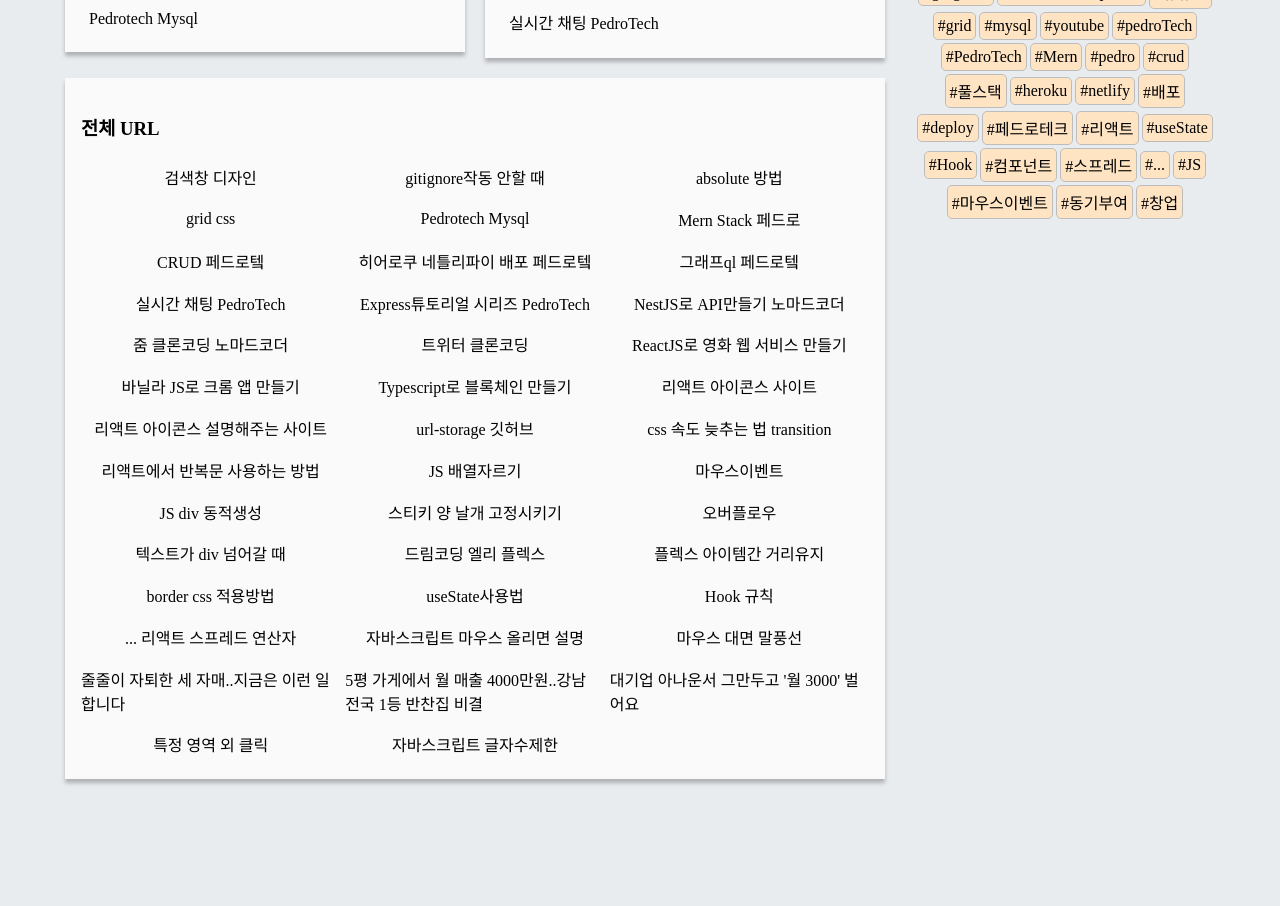
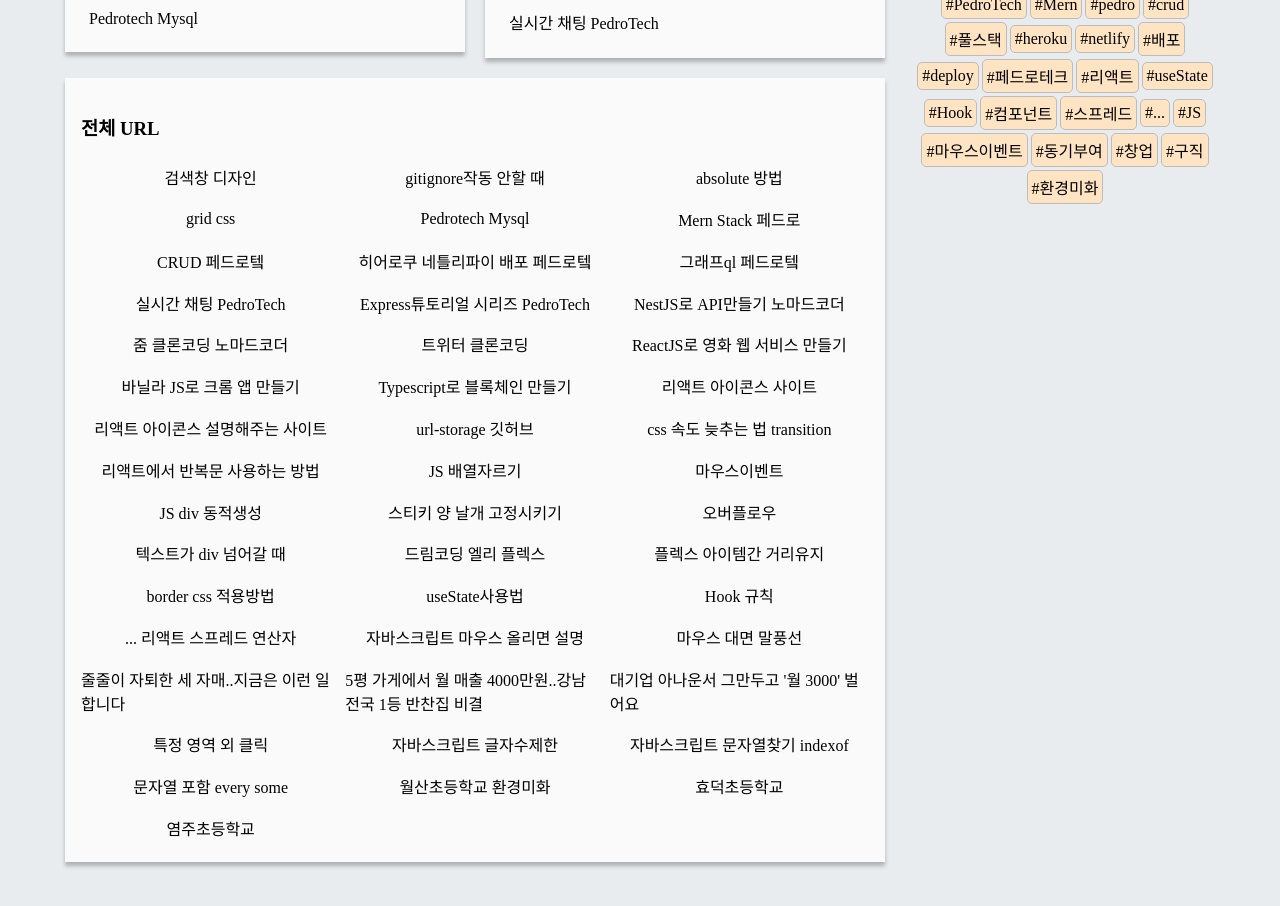
Before and after one commit to abehan7/urlseries, a React (Create React App) app in the folder client/: page / in a window 1280 px wide. Shown: the part 400-1306 px from the top of the page. Built offline with nearby package versions, Linux system fonts and the light colour scheme; a web font is replaced by a local one.

Commit message:
해쉬태그 알고리즘 어느정도 끝

```diff
--- a/client/src/components/BoxTagControler.js
+++ b/client/src/components/BoxTagControler.js
@@ -3,7 +3,7 @@ const BoxTagControler = (
   { BoxTags_First, setBoxTags_First, BoxTags, setBoxTags }
 ) => {
   var currentList = [];
-  console.log(e.target);
+  // console.log(e.target);
 
   // ====================================== 처음에 한번 누르면 전체 투명도 낮아지는 거 START ======================================
 
@@ -21,13 +21,13 @@ const BoxTagControler = (
     setBoxTags([...BoxTags, e.target.textContent]);
     // console.log(BoxTags);
     currentList = [...BoxTags, e.target.textContent];
-    console.log(currentList);
+    // console.log(currentList);
   } else {
     e.target.style.opacity = "0.3";
     setBoxTags(BoxTags.filter((oneTag) => oneTag !== e.target.textContent));
     currentList = BoxTags.filter((oneTag) => oneTag !== e.target.textContent);
-    console.log(currentList);
-    console.log(currentList.length);
+    // console.log(currentList);
+    // console.log(currentList.length);
   }
   // ====================================== 선택에 따라서 색깔변화 END ======================================
 
@@ -35,9 +35,10 @@ const BoxTagControler = (
   if (currentList.length === 0) {
     document.querySelectorAll(".tag").forEach((one) => {
       one.style.opacity = "1";
-      setBoxTags_First(true);
     });
+    setBoxTags_First(true);
   }
   // ====================================== 선택된거가 하나도 없으면 전체 색깔 찐하게 END ======================================
 };
+
 export default BoxTagControler;
--- /dev/null
+++ b/client/src/components/HashList.js
@@ -0,0 +1,5 @@
+import React from "react";
+
+const HashList = () => {};
+
+export default HashList;
--- a/client/src/components/HashTagsUnique.js
+++ b/client/src/components/HashTagsUnique.js
@@ -6,7 +6,7 @@ const HashTagsUnique = (values) => {
       // console.log(tag);
       if (!hashList.includes(tag)) {
         hashList.push(tag);
-        console.log(hashList);
+        // console.log(hashList);
       }
     });
   });
--- a/client/src/components/TotalUrlMap.js
+++ b/client/src/components/TotalUrlMap.js
@@ -22,11 +22,6 @@ const TotalUrlMap = ({ values }) => {
   return (
     <>
       {values.map((value) => {
-        // if (value.title.length >= 23) {
-        //   console.log(value.title.length);
-        //   value.title = value.title.substr(0, 23) + "...";
-        // }
-
         return (
           <>
             <div
--- /dev/null
+++ b/client/src/components/UrlsByHashTag.js
@@ -0,0 +1,44 @@
+import React from "react";
+
+const UrlsByHashTag = ({ values, BoxTags, totalUrls }) => {
+  // console.log(BoxTags);
+  // console.log(totalUrls);
+
+  var showThisList = [];
+  //해쉬태그는 여러개고 하나만 포함되어 있기만 하면 돼
+  //filteredSpots = spots.filter((spot) => filtered.every((v) => spot.S_AMENITY.includes(v)));
+  showThisList = values.filter((value) =>
+    BoxTags.some((v) => value.hashTags.includes(v))
+  );
+
+  console.log(showThisList);
+
+  return (
+    <>
+      {showThisList.map((value) => {
+        return (
+          <>
+            <div
+              className="T-url"
+              key={value.id}
+              onClick={() => {
+                window.open(value.url);
+              }}
+              onMouseEnter={() => {
+                // console.log(value);
+              }}
+              onContextMenu={(e) => {
+                console.log("우클릭");
+                e.preventDefault();
+              }}
+            >
+              <div className="valueTitle">{value.title}</div>
+            </div>
+          </>
+        );
+      })}
+    </>
+  );
+};
+
+export default UrlsByHashTag;
--- a/client/src/routers/MainPage.css
+++ b/client/src/routers/MainPage.css
@@ -149,9 +149,9 @@
   flex-direction: column;
   position: sticky;
   word-break: break-all;
-  margin-top: -350px;
+  margin-top: -500px;
   width: 300px;
-  top: 10%;
+  top: 5%;
   gap: 50px;
 }
 
--- a/client/src/routers/MainPage.js
+++ b/client/src/routers/MainPage.js
@@ -1,4 +1,4 @@
-import React, { useEffect, useMemo, useState } from "react";
+import React, { useEffect, useState } from "react";
 import "./MainPage.css";
 import { Link } from "react-router-dom";
 import urls from "../urls.json";
@@ -9,11 +9,13 @@ import TotalUrlMap from "../components/TotalUrlMap";
 import FiveUrls from "../components/FiveUrls";
 import HashTagsUnique from "../components/HashTagsUnique";
 import BoxTagControler from "../components/BoxTagControler";
+import UrlsByHashTag from "../components/UrlsByHashTag";
 
 const MainPage = () => {
   const [BoxTags, setBoxTags] = useState([]);
   const [BoxTags_First, setBoxTags_First] = useState(true);
   const [hashList, setHashList] = useState([]);
+  const [totalUrls, setTotalUrls] = useState(["123"]);
 
   const clickOutSide = (e) => {
     var target = e.target;
@@ -31,8 +33,13 @@ const MainPage = () => {
   window.document.oncontextmenu = () => {
     return false;
   };
+
   useEffect(() => {
     setHashList(HashTagsUnique(values));
+    //url들 넣는 리스트만들기
+    var TotalUrls_title = [];
+    values.forEach((tag) => TotalUrls_title.push(tag.title));
+    setTotalUrls(TotalUrls_title);
   }, []);
 
   return (
@@ -43,6 +50,7 @@ const MainPage = () => {
             onClick={() => {
               document.querySelector(".search-box > svg").style.display =
                 "none";
+              console.log(totalUrls);
             }}
           />
           <FaSearch />
@@ -66,9 +74,17 @@ const MainPage = () => {
           </div>
         </div>
         <div className="Big_Rect">
-          <h3>전체 URL</h3>
+          {BoxTags_First ? <h3>전체 URL</h3> : <h3>HashTag</h3>}
           <div className="text-three-container">
-            <TotalUrlMap values={values} />
+            {BoxTags_First ? (
+              <TotalUrlMap values={values} />
+            ) : (
+              <UrlsByHashTag
+                values={values}
+                BoxTags={BoxTags}
+                totalUrls={totalUrls}
+              />
+            )}
           </div>
         </div>
       </div>
--- a/client/src/urls.json
+++ b/client/src/urls.json
@@ -252,6 +252,36 @@
       "url": "https://7942yongdae.tistory.com/55",
       "title": "자바스크립트 글자수제한",
       "hashTags": ["#JS"]
+    },
+    {
+      "id": "42",
+      "url": "https://webisfree.com/2015-06-22/[%EC%9E%90%EB%B0%94%EC%8A%A4%ED%81%AC%EB%A6%BD%ED%8A%B8]-%EB%B0%B0%EC%97%B4-%EB%98%90%EB%8A%94-%EB%AC%B8%EC%9E%90%EC%97%B4%EC%97%90-indexof()-%EC%82%AC%EC%9A%A9%ED%95%9C-%ED%8A%B9%EC%A0%95-%EB%AC%B8%EC%9E%90-%EA%B2%80%EC%83%89",
+      "title": "자바스크립트 문자열찾기 indexof",
+      "hashTags": ["#JS"]
+    },
+    {
+      "id": "43",
+      "url": "https://ithub.tistory.com/243",
+      "title": "문자열 포함 every some",
+      "hashTags": ["#JS"]
+    },
+    {
+      "id": "44",
+      "url": "http://www.gen.go.kr/xboard/board.php?mode=view&number=395245&tbnum=32&sCat=0&page=2&keyset=&searchword=",
+      "title": "월산초등학교 환경미화",
+      "hashTags": ["#구직", "#환경미화"]
+    },
+    {
+      "id": "45",
+      "url": "http://www.gen.go.kr/xboard/board.php?mode=view&number=395259&tbnum=32&sCat=0&page=1&keyset=&searchword=",
+      "title": "효덕초등학교",
+      "hashTags": ["#구직", "#환경미화"]
+    },
+    {
+      "id": "46",
+      "url": "http://www.gen.go.kr/xboard/board.php?mode=view&number=395258&tbnum=32&sCat=0&page=1&keyset=&searchword=",
+      "title": "염주초등학교",
+      "hashTags": ["#구직", "#환경미화"]
     }
   ]
 }
```
